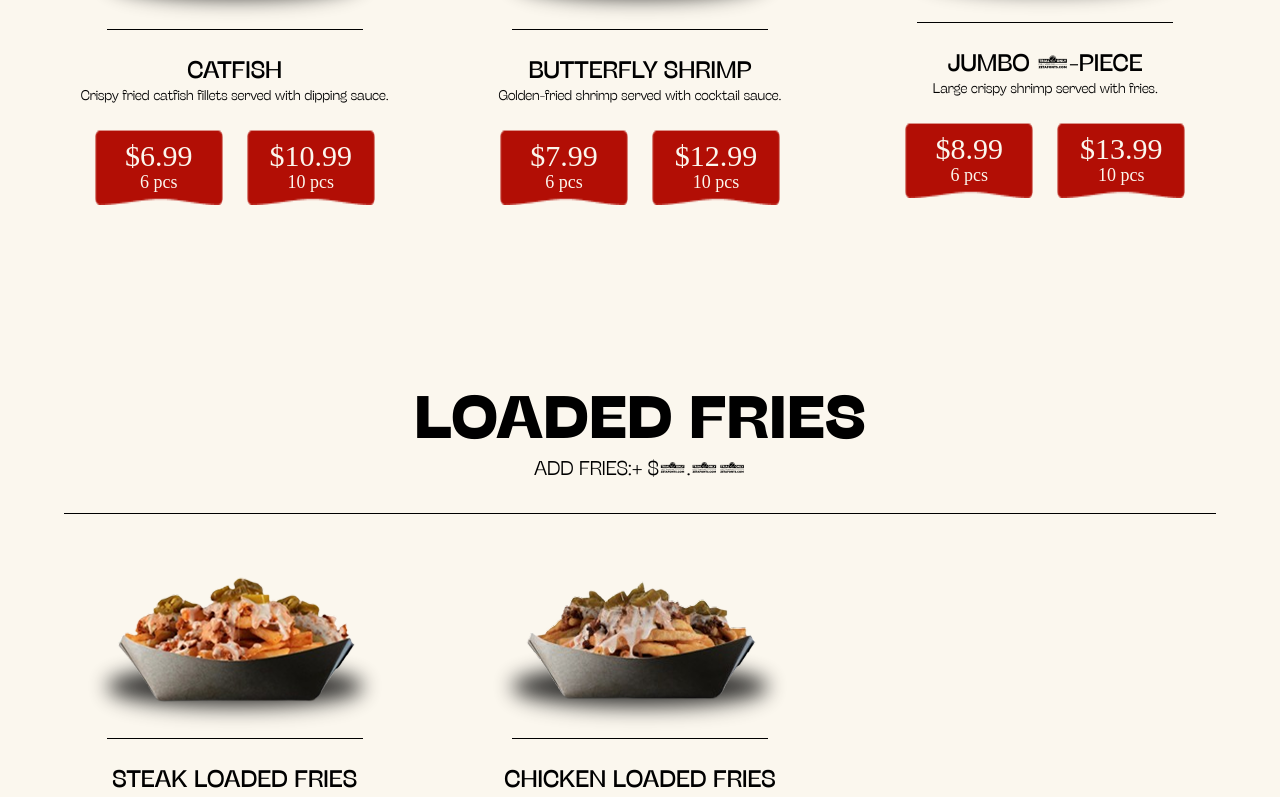
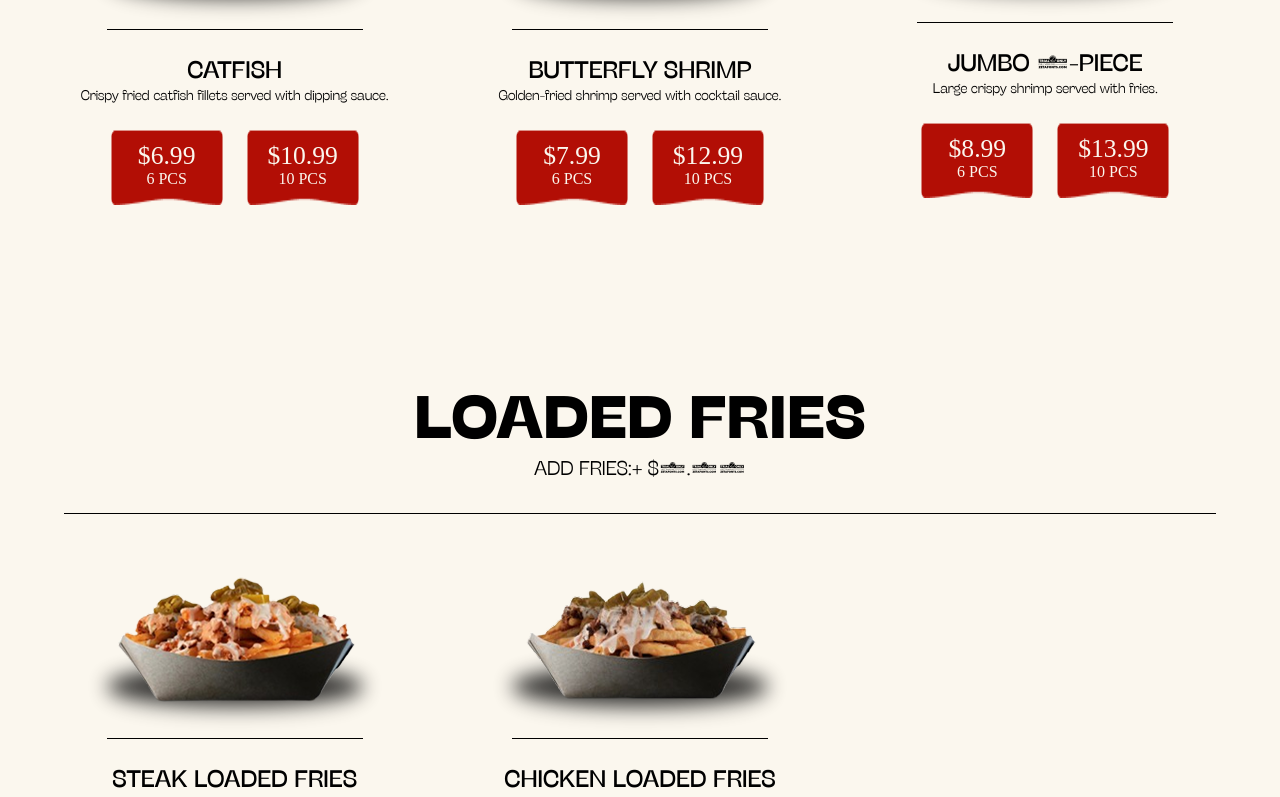
Before and after one commit to amxr21/blazin-grill, a React (Vite) app in the folder frontend/: page /menu in a window 1280 px wide. Shown: the part 3402-4199 px from the top of the page. Built offline with nearby package versions, Linux system fonts and the light colour scheme.

Commit message:
update meals price style

```diff
--- a/frontend/src/components/MealPrice.jsx
+++ b/frontend/src/components/MealPrice.jsx
@@ -4,16 +4,16 @@ const MealPrice = ({priceLabel, price, number}) => {
         <div>
             <div className="relative min-w-fit flex items-center justify-center -mt-5 meal-price rounded-lg text-[#FBF7EE] ">
                 <img src={priceLabel} className="w-32" alt="" />
-                <p className="absolute font-[Stinger] text-3xl">{price}</p>
-                <p className="absolute font-[Stinger] text-3xl">{price}</p>
+                <p className="absolute font-[Stinger] font-normal text-3xl">{price}</p>
+                <p className="absolute font-[Stinger] font-normal text-3xl">{price}</p>
             </div>
         </div>
     :
         <div className="h-full relative min-w-fit flex flex-col gap-2 z-50 items-center justify-center -mt-5 meal-price rounded-lg text-[#FBF7EE] ">
-            <img src={priceLabel} className="w-32 h-24" alt="" />
-            <div className="absolute text-center">
-                <p className="font-[Stinger] text-3xl">{price}</p>
-                <p className="font-[Stinger] text-lg font-extralight -mt-1.5">{number} pcs</p>
+            <img src={priceLabel} className="w-28 h-24" alt="" />
+            <div className="absolute text-center flex flex-col items-center justify-center">
+                <p className="font-[Stinger] text-[1.6rem] -mt-1">{price}</p>
+                <p className="font-[Stinger] uppercase text-[1rem] font-extralight ">{number} pcs</p>
 
             </div>
         </div>
```
